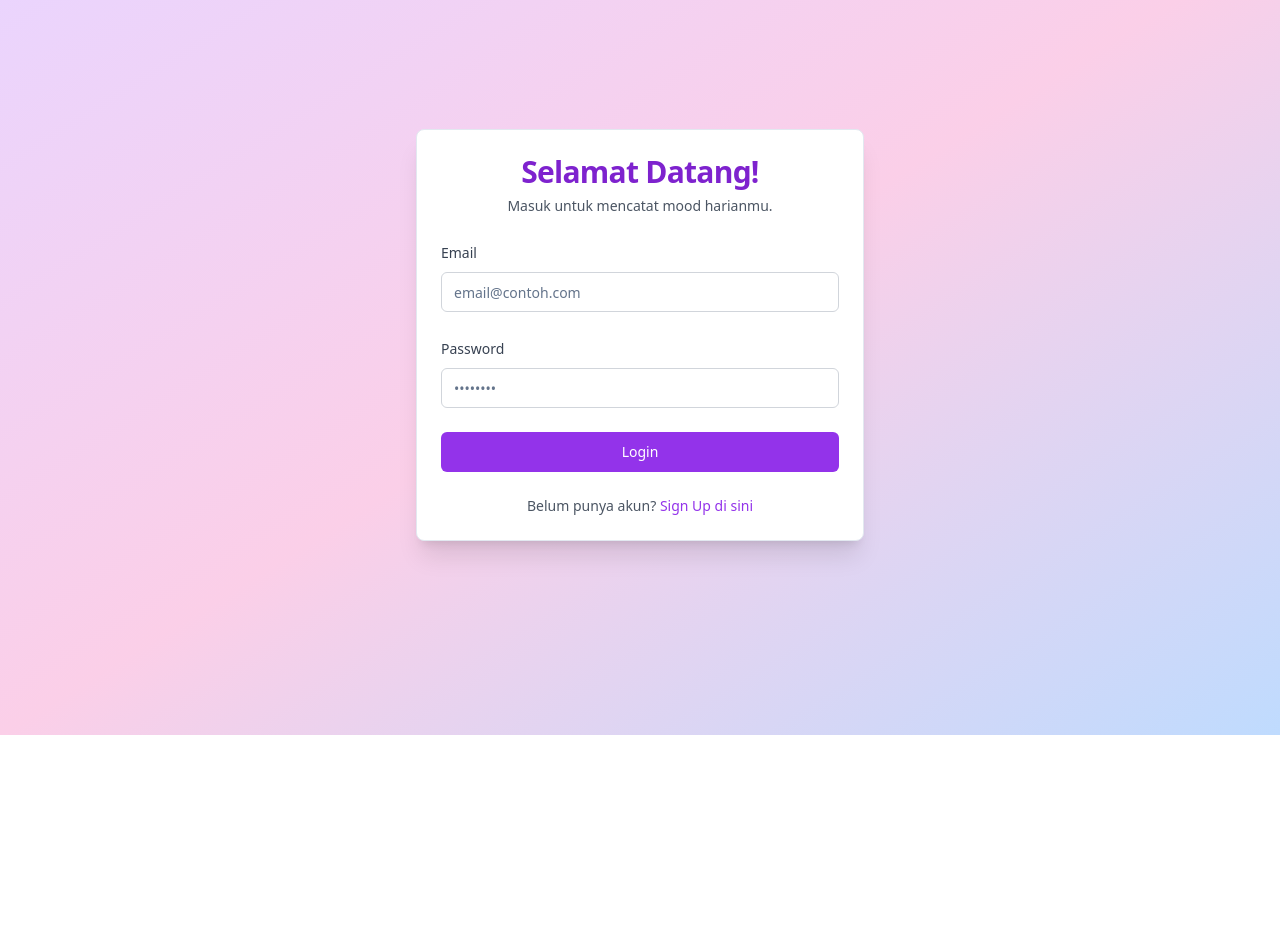
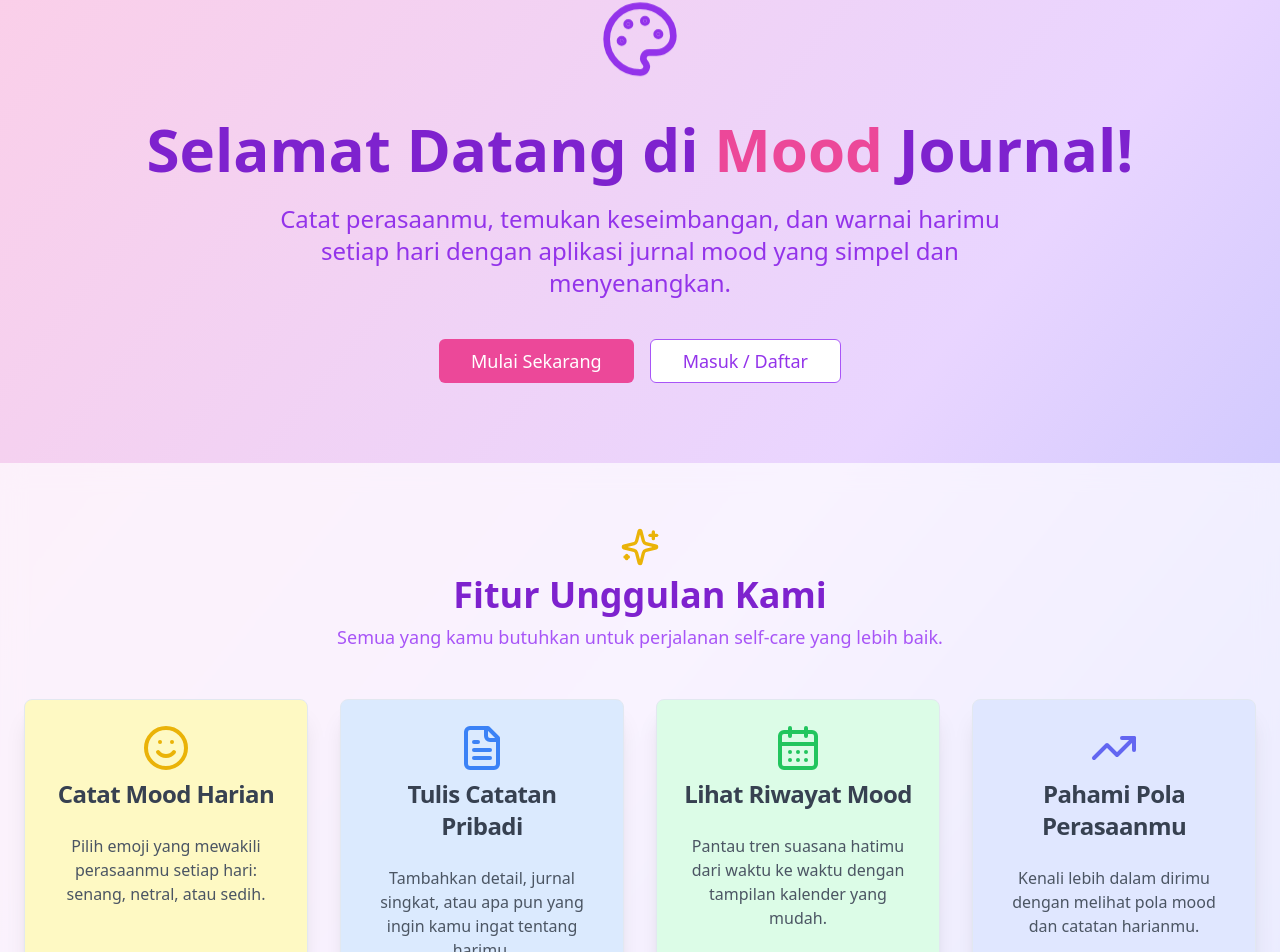
Before and after one commit to neilaadenin/mood-canvas-daily-notes, a React (Vite) app: page / in a window 1280 px wide. Before the commit this address led to /login. Shown: the part 65-1017 px from the top of the page. Before the commit the page ends 800 px from the top, so only its background shows below. Built offline with nearby package versions, Linux system fonts and the light colour scheme.

Commit message:
feat: Add landing page
Adds a colorful and engaging landing page with app explanations, feature highlights, and call-to-action buttons for login/register.

```diff
--- a/src/App.tsx
+++ b/src/App.tsx
@@ -1,38 +1,39 @@
 
-import React from 'react'; // Added explicit React import
+import React from 'react';
 import { Toaster } from "@/components/ui/toaster";
 import { Toaster as Sonner } from "@/components/ui/sonner";
 import { TooltipProvider } from "@/components/ui/tooltip";
 import { QueryClient, QueryClientProvider } from "@tanstack/react-query";
 import { BrowserRouter, Routes, Route } from "react-router-dom";
-import Index from "./pages/Index"; // Renders DashboardPage
+import LandingPage from "./pages/LandingPage"; // Import LandingPage
 import LoginPage from "./pages/LoginPage";
+import DashboardPage from "./pages/DashboardPage"; // Import DashboardPage
 import HistoryPage from "./pages/HistoryPage";
 import ProfilePage from "./pages/ProfilePage";
 import NotFound from "./pages/NotFound";
-import { AuthProvider } from "@/contexts/AuthContext"; // Import AuthProvider
-import ProtectedRoute from "@/components/ProtectedRoute"; // Import ProtectedRoute
+import { AuthProvider } from "@/contexts/AuthContext";
+import ProtectedRoute from "@/components/ProtectedRoute";
 
 const queryClient = new QueryClient();
 
 const App = () => (
   <QueryClientProvider client={queryClient}>
     <TooltipProvider>
-      <AuthProvider> {/* Bungkus dengan AuthProvider */}
+      <AuthProvider>
         <Toaster />
         <Sonner />
         <BrowserRouter>
           <Routes>
+            <Route path="/" element={<LandingPage />} /> {/* Rute untuk LandingPage */}
             <Route path="/login" element={<LoginPage />} />
 
             {/* Rute yang dilindungi */}
             <Route element={<ProtectedRoute />}>
-              <Route path="/" element={<Index />} />
+              <Route path="/dashboard" element={<DashboardPage />} /> {/* Ubah rute Index/DashboardPage */}
               <Route path="/history" element={<HistoryPage />} />
               <Route path="/profile" element={<ProfilePage />} />
             </Route>
 
-            {/* ADD ALL CUSTOM ROUTES ABOVE THE CATCH-ALL "*" ROUTE */}
             <Route path="*" element={<NotFound />} />
           </Routes>
         </BrowserRouter>
--- a/src/components/Navbar.tsx
+++ b/src/components/Navbar.tsx
@@ -1,30 +1,49 @@
 
 import React from 'react';
-import { Link, useLocation } from 'react-router-dom';
+import { Link, useLocation, useNavigate } from 'react-router-dom';
 import { Button } from '@/components/ui/button';
-import { Home, History, User, LogOut } from 'lucide-react';
+import { LayoutDashboard, History, UserCircle, LogOut } from 'lucide-react'; // Mengganti User dengan UserCircle dan Home dengan LayoutDashboard
 import { cn } from '@/lib/utils';
+import { useAuth } from '@/contexts/AuthContext'; // Import useAuth
+import { supabase } from '@/integrations/supabase/client'; // Import supabase client
+import { useToast } from '@/hooks/use-toast'; // Import useToast
 
 const navItems = [
-  { name: 'Dashboard', path: '/', icon: Home },
+  { name: 'Dashboard', path: '/dashboard', icon: LayoutDashboard }, // Path diubah ke /dashboard
   { name: 'Riwayat', path: '/history', icon: History },
-  { name: 'Profil', path: '/profile', icon: User },
+  { name: 'Profil', path: '/profile', icon: UserCircle }, // Icon diubah
 ];
 
 const Navbar: React.FC = () => {
   const location = useLocation();
+  const { setUser, setSession } = useAuth(); // Mengambil setUser dan setSession dari context
+  const navigate = useNavigate();
+  const { toast } = useToast();
 
-  // Placeholder for actual logout logic
-  const handleLogout = () => {
-    console.log("Logout clicked from Navbar");
-    // Navigate to login or clear auth state - to be implemented with Supabase
-    // For now, we can just navigate to login page
+  const handleLogout = async () => {
+    const { error } = await supabase.auth.signOut();
+    if (error) {
+      toast({
+        title: "Error Logout",
+        description: error.message,
+        variant: "destructive",
+      });
+    } else {
+      setUser(null);
+      setSession(null);
+      toast({
+        title: "Logout Berhasil",
+        description: "Anda telah keluar.",
+        className: "bg-green-500 text-white"
+      });
+      navigate('/login'); // Arahkan ke halaman login setelah logout
+    }
   };
 
   return (
     <nav className="bg-purple-600 p-4 shadow-md sticky top-0 z-50 animate-fade-in">
       <div className="container mx-auto flex justify-between items-center">
-        <Link to="/" className="text-2xl font-bold text-white hover:text-purple-200 transition-colors">
+        <Link to="/dashboard" className="text-2xl font-bold text-white hover:text-purple-200 transition-colors"> {/* Path diubah ke /dashboard */}
           Mood Journal
         </Link>
         <div className="flex items-center space-x-2 sm:space-x-4">
@@ -44,12 +63,10 @@ const Navbar: React.FC = () => {
               </Link>
             </Button>
           ))}
-          <Link to="/login">
-            <Button variant="outline" onClick={handleLogout} className="border-purple-300 text-purple-200 hover:bg-purple-700 hover:text-white hover:border-purple-100 transition-all duration-200">
-              <LogOut size={18} className="mr-0 sm:mr-2" />
-              <span className="hidden sm:inline">Logout</span>
-            </Button>
-          </Link>
+          <Button variant="outline" onClick={handleLogout} className="border-purple-300 text-purple-200 hover:bg-purple-700 hover:text-white hover:border-purple-100 transition-all duration-200">
+            <LogOut size={18} className="mr-0 sm:mr-2" />
+            <span className="hidden sm:inline">Logout</span>
+          </Button>
         </div>
       </div>
     </nav>
--- a/src/pages/Index.tsx
+++ /dev/null
@@ -1,9 +0,0 @@
-
-import DashboardPage from './DashboardPage'; // Updated import
-
-// Index page will render the DashboardPage
-const Index = () => {
-  return <DashboardPage />;
-};
-
-export default Index;
--- /dev/null
+++ b/src/pages/LandingPage.tsx
@@ -0,0 +1,104 @@
+
+import React from 'react';
+import { Button } from '@/components/ui/button';
+import { Card, CardContent, CardHeader, CardTitle } from '@/components/ui/card';
+import { Link } from 'react-router-dom';
+import { Smile, FileText, CalendarDays, Palette, Sparkles, TrendingUp } from 'lucide-react';
+
+const features = [
+  {
+    icon: <Smile size={48} className="text-yellow-500" />,
+    title: 'Catat Mood Harian',
+    description: 'Pilih emoji yang mewakili perasaanmu setiap hari: senang, netral, atau sedih.',
+    color: 'bg-yellow-100',
+  },
+  {
+    icon: <FileText size={48} className="text-blue-500" />,
+    title: 'Tulis Catatan Pribadi',
+    description: 'Tambahkan detail, jurnal singkat, atau apa pun yang ingin kamu ingat tentang harimu.',
+    color: 'bg-blue-100',
+  },
+  {
+    icon: <CalendarDays size={48} className="text-green-500" />,
+    title: 'Lihat Riwayat Mood',
+    description: 'Pantau tren suasana hatimu dari waktu ke waktu dengan tampilan kalender yang mudah.',
+    color: 'bg-green-100',
+  },
+  {
+    icon: <TrendingUp size={48} className="text-indigo-500" />,
+    title: 'Pahami Pola Perasaanmu',
+    description: 'Kenali lebih dalam dirimu dengan melihat pola mood dan catatan harianmu.',
+    color: 'bg-indigo-100',
+  },
+];
+
+const LandingPage: React.FC = () => {
+  return (
+    <div className="min-h-screen bg-gradient-to-br from-pink-200 via-purple-200 to-indigo-300 text-gray-800 animate-fade-in">
+      {/* Hero Section */}
+      <section className="py-20 text-center">
+        <div className="container mx-auto px-6">
+          <Palette size={80} className="mx-auto mb-6 text-purple-600 animate-bounce" />
+          <h1 className="text-5xl md:text-6xl font-bold mb-6 text-purple-700">
+            Selamat Datang di <span className="text-pink-500">Mood</span> Journal!
+          </h1>
+          <p className="text-xl md:text-2xl mb-10 text-purple-600 max-w-3xl mx-auto">
+            Catat perasaanmu, temukan keseimbangan, dan warnai harimu setiap hari dengan aplikasi jurnal mood yang simpel dan menyenangkan.
+          </p>
+          <div className="space-x-4">
+            <Button asChild size="lg" className="bg-pink-500 hover:bg-pink-600 text-white px-8 py-3 text-lg transform hover:scale-105 transition-transform duration-200">
+              <Link to="/login">Mulai Sekarang</Link>
+            </Button>
+            <Button asChild variant="outline" size="lg" className="border-purple-500 text-purple-600 hover:bg-purple-500 hover:text-white px-8 py-3 text-lg transform hover:scale-105 transition-transform duration-200">
+              <Link to="/login">Masuk / Daftar</Link>
+            </Button>
+          </div>
+        </div>
+      </section>
+
+      {/* Features Section */}
+      <section className="py-16 bg-white/70 backdrop-blur-md">
+        <div className="container mx-auto px-6">
+          <div className="text-center mb-12">
+            <Sparkles size={40} className="mx-auto mb-2 text-yellow-500" />
+            <h2 className="text-4xl font-bold text-purple-700">Fitur Unggulan Kami</h2>
+            <p className="text-lg text-purple-500 mt-2">Semua yang kamu butuhkan untuk perjalanan self-care yang lebih baik.</p>
+          </div>
+          <div className="grid md:grid-cols-2 lg:grid-cols-4 gap-8">
+            {features.map((feature, index) => (
+              <Card key={index} className={`shadow-xl hover:shadow-2xl transition-shadow duration-300 ${feature.color} transform hover:-translate-y-2`}>
+                <CardHeader className="items-center text-center">
+                  {feature.icon}
+                  <CardTitle className="mt-4 text-2xl font-semibold text-gray-700">{feature.title}</CardTitle>
+                </CardHeader>
+                <CardContent className="text-center">
+                  <p className="text-gray-600">{feature.description}</p>
+                </CardContent>
+              </Card>
+            ))}
+          </div>
+        </div>
+      </section>
+
+      {/* Call to Action Section */}
+      <section className="py-20 text-center">
+        <div className="container mx-auto px-6">
+          <h2 className="text-4xl font-bold mb-6 text-purple-700">Siap Memulai Perjalanan Moodmu?</h2>
+          <p className="text-xl mb-10 text-purple-600 max-w-2xl mx-auto">
+            Bergabunglah dengan ribuan pengguna yang telah menemukan manfaat mencatat mood harian.
+          </p>
+          <Button asChild size="lg" className="bg-pink-500 hover:bg-pink-600 text-white px-10 py-4 text-xl transform hover:scale-105 transition-transform duration-200">
+            <Link to="/login">Daftar Gratis Sekarang!</Link>
+          </Button>
+        </div>
+      </section>
+
+      {/* Footer */}
+      <footer className="py-8 text-center bg-purple-700 text-purple-100">
+        <p>&copy; {new Date().getFullYear()} Mood Journal. Dibuat dengan ❤️ oleh Lovable.</p>
+      </footer>
+    </div>
+  );
+};
+
+export default LandingPage;
--- a/src/pages/LoginPage.tsx
+++ b/src/pages/LoginPage.tsx
@@ -4,10 +4,11 @@ import { Button } from '@/components/ui/button';
 import { Input } from '@/components/ui/input';
 import { Label } from '@/components/ui/label';
 import { Card, CardContent, CardDescription, CardFooter, CardHeader, CardTitle } from '@/components/ui/card';
-import { useNavigate } from 'react-router-dom';
+import { Link, useNavigate } from 'react-router-dom'; // Import Link
 import { useToast } from '@/hooks/use-toast';
-import { supabase } from '@/integrations/supabase/client'; // Import supabase client
+import { supabase } from '@/integrations/supabase/client';
 import { AuthError } from '@supabase/supabase-js';
+import { useAuth } from '@/contexts/AuthContext'; // Import useAuth
 
 const LoginPage: React.FC = () => {
   const [email, setEmail] = useState('');
@@ -15,21 +16,25 @@ const LoginPage: React.FC = () => {
   const [loading, setLoading] = useState(false);
   const navigate = useNavigate();
   const { toast } = useToast();
+  const { setUser, setSession } = useAuth(); // Mengambil setUser dan setSession
 
   const handleAuthAction = async (action: 'login' | 'signup') => {
     setLoading(true);
     let error: AuthError | null = null;
+    let sessionData = null;
 
     if (action === 'login') {
-      const { error: signInError } = await supabase.auth.signInWithPassword({ email, password });
+      const { data, error: signInError } = await supabase.auth.signInWithPassword({ email, password });
       error = signInError;
+      sessionData = data.session;
     } else {
-      const { error: signUpError } = await supabase.auth.signUp({ email, password });
+      const { data, error: signUpError } = await supabase.auth.signUp({ email, password });
       error = signUpError;
-      if (!signUpError) {
+      sessionData = data.session;
+      if (!signUpError && data.user) { // Cek apakah ada user data, khususnya jika email confirmation diperlukan
         toast({
           title: "Pendaftaran Berhasil!",
-          description: "Silakan cek email Anda untuk verifikasi (jika diaktifkan). Anda akan diarahkan ke halaman utama.",
+          description: data.user.identities && data.user.identities.length > 0 ? "Silakan cek email Anda untuk verifikasi." : "Anda akan diarahkan ke dashboard.",
           className: "bg-green-500 text-white"
         });
       }
@@ -44,14 +49,18 @@ const LoginPage: React.FC = () => {
         variant: "destructive"
       });
     } else {
+      if (sessionData) {
+        setSession(sessionData);
+        setUser(sessionData.user);
+      }
       if (action === 'login') {
         toast({
           title: "Login Berhasil!",
-          description: "Anda akan diarahkan ke halaman utama.",
+          description: "Anda akan diarahkan ke dashboard.",
           className: "bg-blue-500 text-white"
         });
       }
-      navigate('/'); // Arahkan ke Dashboard setelah login/signup berhasil
+      navigate('/dashboard'); // Arahkan ke Dashboard setelah login/signup berhasil
     }
   };
 
@@ -59,8 +68,12 @@ const LoginPage: React.FC = () => {
     <div className="min-h-screen flex items-center justify-center bg-gradient-to-br from-purple-200 via-pink-200 to-blue-200 p-4 animate-fade-in">
       <Card className="w-full max-w-md shadow-xl bg-white animate-scale-in">
         <CardHeader className="text-center">
+          <Link to="/" className="inline-block mb-4"> {/* Link kembali ke LandingPage */}
+            <svg xmlns="http://www.w3.org/2000/svg" width="48" height="48" viewBox="0 0 24 24" fill="none" stroke="currentColor" strokeWidth="2" strokeLinecap="round" strokeLinejoin="round" className="text-purple-600 hover:text-pink-500 transition-colors"><path d="M12 22c5.523 0 10-4.477 10-10S17.523 2 12 2 2 6.477 2 12s4.477 10 10 10z"></path><path d="M12 15l-3-3 3-3"></path><path d="M9 12h6"></path></svg>
+            <span className="sr-only">Kembali ke Beranda</span>
+          </Link>
           <CardTitle className="text-3xl font-bold text-purple-700">Selamat Datang!</CardTitle>
-          <CardDescription className="text-gray-600">Masuk untuk mencatat mood harianmu.</CardDescription>
+          <CardDescription className="text-gray-600">Masuk atau daftar untuk mencatat mood harianmu.</CardDescription>
         </CardHeader>
         <CardContent>
           <form onSubmit={(e) => { e.preventDefault(); handleAuthAction('login'); }} className="space-y-6">
@@ -90,17 +103,22 @@ const LoginPage: React.FC = () => {
                 className="border-gray-300 focus:ring-purple-500 focus:border-purple-500 transition-all"
               />
             </div>
-            <Button type="submit" className="w-full bg-purple-600 hover:bg-purple-700 text-white py-3 transform hover:scale-105 transition-all duration-200" disabled={loading}>
-              {loading ? 'Memproses...' : 'Login'}
-            </Button>
+            <div className="flex flex-col sm:flex-row gap-2">
+              <Button type="submit" className="w-full bg-purple-600 hover:bg-purple-700 text-white py-3 transform hover:scale-105 transition-all duration-200" disabled={loading}>
+                {loading ? 'Memproses...' : 'Login'}
+              </Button>
+              <Button type="button" onClick={() => handleAuthAction('signup')} className="w-full bg-pink-500 hover:bg-pink-600 text-white py-3 transform hover:scale-105 transition-all duration-200" disabled={loading}>
+                {loading ? 'Memproses...' : 'Sign Up'}
+              </Button>
+            </div>
           </form>
         </CardContent>
-        <CardFooter className="flex flex-col items-center space-y-2">
+        <CardFooter className="flex flex-col items-center space-y-2 mt-4">
           <p className="text-sm text-gray-600">
-            Belum punya akun?{' '}
-            <Button variant="link" onClick={() => handleAuthAction('signup')} className="text-purple-600 hover:text-purple-800 p-0 h-auto transition-colors" disabled={loading}>
-              {loading ? 'Memproses...' : 'Sign Up di sini'}
-            </Button>
+            Perlu kembali ke halaman utama?{' '}
+            <Link to="/" className="text-purple-600 hover:text-purple-800 font-medium transition-colors">
+              Klik di sini
+            </Link>
           </p>
         </CardFooter>
       </Card>
```
